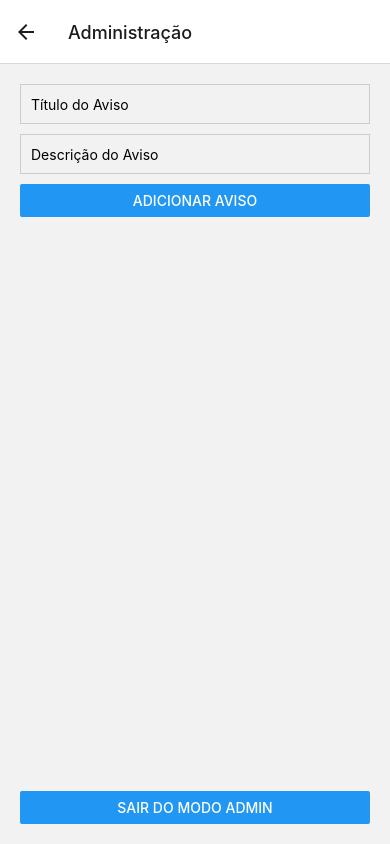
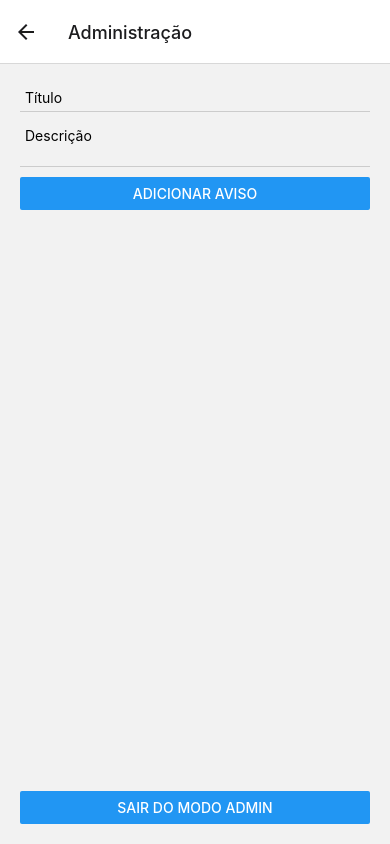
Before and after one commit to Antonio-Lousada/app-avisos, a React Native app: screen /Admin in a window 390 px wide. Built offline with nearby package versions, Linux system fonts and the light colour scheme.

Commit message:
Atualizar

```diff
--- a/src/screens/AdminScreen.js
+++ b/src/screens/AdminScreen.js
@@ -1,20 +1,20 @@
 import React, { useState, useEffect } from "react";
 import {
   View,
+  Text,
   TextInput,
   Button,
   FlatList,
-  Text,
+  TouchableOpacity,
   StyleSheet,
   Alert,
-  TouchableOpacity,
 } from "react-native";
 import AsyncStorage from "@react-native-async-storage/async-storage";
 
 const AdminScreen = ({ navigation }) => {
+  const [avisos, setAvisos] = useState([]);
   const [titulo, setTitulo] = useState("");
   const [descricao, setDescricao] = useState("");
-  const [avisos, setAvisos] = useState([]);
 
   useEffect(() => {
     const loadAvisos = async () => {
@@ -25,57 +25,58 @@ const AdminScreen = ({ navigation }) => {
     loadAvisos();
   }, []);
 
-  const adicionarAviso = async () => {
-    if (titulo && descricao) {
-      const newAviso = { id: Date.now(), titulo, descricao };
-      const updatedAvisos = [...avisos, newAviso];
-      setAvisos(updatedAvisos);
-      await AsyncStorage.setItem("avisos", JSON.stringify(updatedAvisos));
-      setTitulo("");
-      setDescricao("");
-    } else {
-      Alert.alert("Erro", "Preencha todos os campos");
-    }
+  const handleAddAviso = async () => {
+    const newAviso = {
+      id: Date.now(),
+      titulo,
+      descricao,
+    };
+    const updatedAvisos = [...avisos, newAviso];
+    setAvisos(updatedAvisos);
+    await AsyncStorage.setItem("avisos", JSON.stringify(updatedAvisos));
+    setTitulo("");
+    setDescricao("");
   };
 
-  const excluirAviso = async (id) => {
+  const handleDeleteAviso = async (id) => {
     const updatedAvisos = avisos.filter((aviso) => aviso.id !== id);
     setAvisos(updatedAvisos);
     await AsyncStorage.setItem("avisos", JSON.stringify(updatedAvisos));
   };
 
-  const logout = () => {
-    navigation.goBack(); // Voltar para a tela anterior
+  const handleLogout = () => {
+    navigation.navigate("Home");
   };
 
   return (
     <View style={styles.container}>
       <TextInput
-        style={styles.input}
-        placeholder="Título do Aviso"
+        placeholder="Título"
         value={titulo}
         onChangeText={setTitulo}
+        style={styles.input}
       />
       <TextInput
-        style={styles.input}
-        placeholder="Descrição do Aviso"
+        placeholder="Descrição"
         value={descricao}
         onChangeText={setDescricao}
+        style={styles.input}
+        multiline
       />
-      <Button title="Adicionar Aviso" onPress={adicionarAviso} />
+      <Button title="Adicionar Aviso" onPress={handleAddAviso} />
       <FlatList
         data={avisos}
         renderItem={({ item }) => (
-          <View style={styles.avisoContainer}>
-            <Text style={styles.avisoTitulo}>{item.titulo}</Text>
-            <TouchableOpacity onPress={() => excluirAviso(item.id)}>
-              <Text style={styles.excluirButton}>Excluir</Text>
+          <View style={styles.avisoItem}>
+            <Text>{item.titulo}</Text>
+            <TouchableOpacity onPress={() => handleDeleteAviso(item.id)}>
+              <Text style={styles.deleteButton}>Excluir</Text>
             </TouchableOpacity>
           </View>
         )}
         keyExtractor={(item) => item.id.toString()}
       />
-      <Button title="Sair do Modo Admin" onPress={logout} />
+      <Button title="Sair do modo Admin" onPress={handleLogout} />
     </View>
   );
 };
@@ -86,23 +87,19 @@ const styles = StyleSheet.create({
     padding: 20,
   },
   input: {
-    height: 40,
-    borderColor: "#ccc",
-    borderWidth: 1,
+    borderBottomWidth: 1,
+    borderBottomColor: "#ccc",
     marginBottom: 10,
-    padding: 10,
+    padding: 5,
   },
-  avisoContainer: {
+  avisoItem: {
     flexDirection: "row",
     justifyContent: "space-between",
-    padding: 20,
+    padding: 10,
     borderBottomWidth: 1,
     borderBottomColor: "#ccc",
   },
-  avisoTitulo: {
-    fontSize: 16,
-  },
-  excluirButton: {
+  deleteButton: {
     color: "red",
   },
 });
--- a/src/screens/DetailScreen.js
+++ b/src/screens/DetailScreen.js
@@ -1,13 +1,32 @@
-import React from "react";
+import React, { useState, useEffect } from "react";
 import { View, Text, StyleSheet } from "react-native";
+import AsyncStorage from "@react-native-async-storage/async-storage";
 
 const DetailScreen = ({ route }) => {
-  const { aviso } = route.params;
+  const { avisoId } = route.params;
+  const [aviso, setAviso] = useState(null);
+
+  useEffect(() => {
+    const loadAviso = async () => {
+      const avisosData = await AsyncStorage.getItem("avisos");
+      const avisos = JSON.parse(avisosData) || [];
+      const avisoDetails = avisos.find((a) => a.id === avisoId);
+      setAviso(avisoDetails);
+    };
+
+    loadAviso();
+  }, [avisoId]);
 
   return (
     <View style={styles.container}>
-      <Text style={styles.titulo}>{aviso.titulo}</Text>
-      <Text style={styles.descricao}>{aviso.descricao}</Text>
+      {aviso ? (
+        <>
+          <Text style={styles.titulo}>{aviso.titulo}</Text>
+          <Text style={styles.descricao}>{aviso.descricao}</Text>
+        </>
+      ) : (
+        <Text>Aviso não encontrado</Text>
+      )}
     </View>
   );
 };
@@ -18,12 +37,12 @@ const styles = StyleSheet.create({
     padding: 20,
   },
   titulo: {
-    fontSize: 20,
+    fontSize: 24,
     fontWeight: "bold",
-    marginBottom: 10,
   },
   descricao: {
     fontSize: 16,
+    marginTop: 10,
   },
 });
 
--- a/src/screens/HomeScreen.js
+++ b/src/screens/HomeScreen.js
@@ -13,7 +13,7 @@ import AsyncStorage from "@react-native-async-storage/async-storage";
 const HomeScreen = ({ navigation }) => {
   const [avisos, setAvisos] = useState([]);
   const [lidos, setLidos] = useState({});
-  const [isAdmin, setIsAdmin] = useState(false); // Estado para verificar se o usuário está logado como admin
+  const [isAdmin, setIsAdmin] = useState(false);
 
   useEffect(() => {
     const loadAvisos = async () => {
@@ -35,9 +35,7 @@ const HomeScreen = ({ navigation }) => {
     const newLidos = { ...lidos, [id]: true };
     setLidos(newLidos);
     await AsyncStorage.setItem("lidos", JSON.stringify(newLidos));
-    // Navegar para a tela de detalhes passando o título e a descrição do aviso
-    const aviso = avisos.find((aviso) => aviso.id === id);
-    navigation.navigate("Detail", { aviso });
+    navigation.navigate("Detail", { avisoId: id });
   };
 
   const handleAdminLogin = () => {
@@ -61,7 +59,7 @@ const HomeScreen = ({ navigation }) => {
           },
         },
       ],
-      "secure-text" // Campo de senha
+      "secure-text"
     );
   };
 
```
